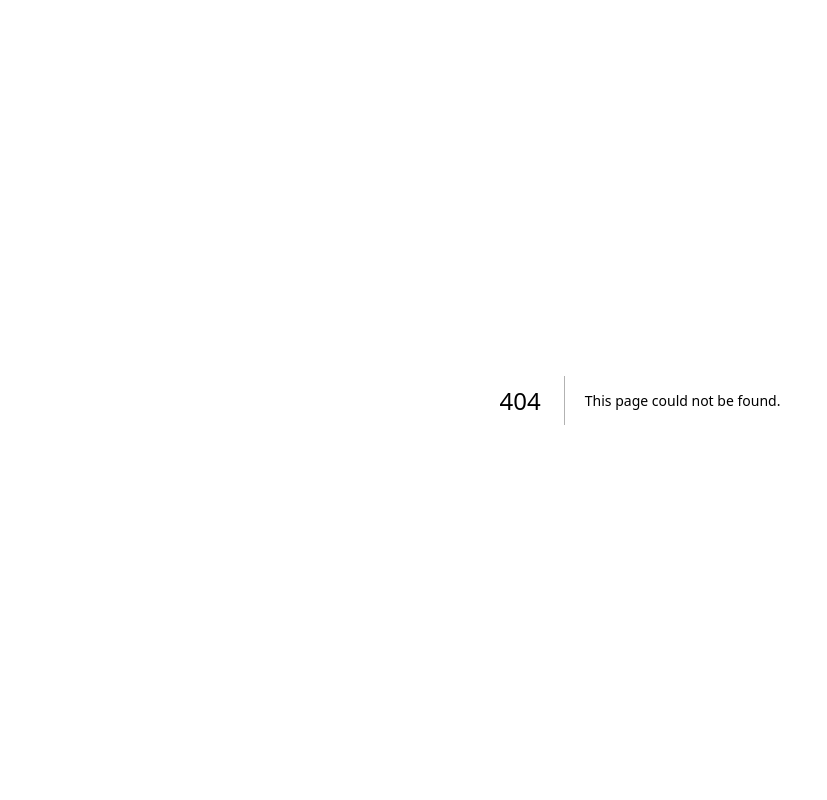
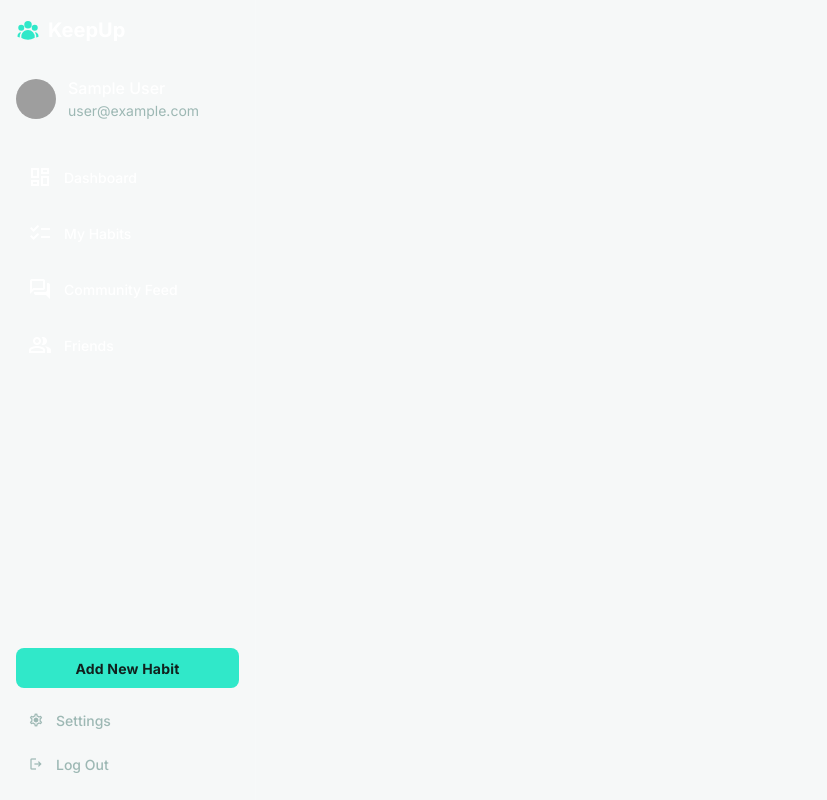
Before and after one commit to briehn/keepUp, a Next.js app: page /habit/add in a window 1280 px wide. Before the commit this address had no page. Shown: the whole page, without its empty margins (0-827 px from the left). Built offline with nearby package versions, Linux system fonts and the light colour scheme; no server answers; sample sign-in values are in the browser's storage; grey boxes are pictures that could not be loaded.

Commit message:
Sidebar is now a reusable component, created Add Habit url path

```diff
--- /dev/null
+++ b/src/components/Sidebar.tsx
@@ -0,0 +1,117 @@
+// src/components/dashboard/SideBar.tsx
+import Link from "next/link";
+import { useRouter } from "next/router";
+import { UserGroupIcon } from "@heroicons/react/24/solid";
+import SignOutButton from "@/components/SignOutButton";
+
+type UserInfo = {
+  name: string;
+  email: string;
+};
+
+type NavBar = {
+  icon: string;
+  title: string;
+  link: string;
+};
+
+const NavItems: NavBar[] = [
+  { icon: "dashboard", title: "Dashboard", link: "/dashboard" },
+  { icon: "checklist", title: "My Habits", link: "/" },
+  { icon: "forum", title: "Community Feed", link: "/" },
+  { icon: "group", title: "Friends", link: "/" },
+];
+
+type SideBarProps = {
+  user: UserInfo;
+};
+
+export default function SideBar({ user }: SideBarProps) {
+  const router = useRouter();
+
+  return (
+    <aside className="sticky top-0 flex h-screen w-64 flex-col border-r border-white/10 bg-background-light p-4 dark:bg-background-dark">
+      <div className="flex h-full flex-col justify-between">
+        {/* Top half */}
+        <div className="flex flex-col gap-8">
+          {/* Logo */}
+          <div className="flex items-center gap-2">
+            <UserGroupIcon
+              className="h-6 w-6 text-primary"
+              aria-hidden="true"
+            />
+            <h1 className="text-xl font-bold text-white">KeepUp</h1>
+          </div>
+
+          <div className="flex flex-col gap-4">
+            {/* User info */}
+            <div className="flex items-center gap-3">
+              <div
+                className="size-10 rounded-full bg-cover bg-center bg-no-repeat"
+                style={{
+                  backgroundImage:
+                    "url('https://lh3.googleusercontent.com/aida-public/AB6AXuCPbuQQuWIQsGJ6rjToQlq1iLl-yqk-Y5IcSjSbmkjYq3ox-5Ky5LeqMngd69YQnzoNn3RnW_tP5wM_RUNFJVMOjnVYooxkaZzc57xtMSqtHHD_LLBTulpsve4z828vOTjAqmUWPwudk1OOO66KslBjUkeMOWGKPZEmA4ex3YfV-UMF1qkc-uYcwOLIPsv2SBmqd-iDgk4xeuvhIn815uwgKIxMg6aj8IEcSg-yanzifkaivB1sOK1ENLkq7VOEo344zJ84i9LKp_Lf')",
+                }}
+              />
+              <div className="flex flex-col">
+                <h2 className="text-base font-medium leading-normal text-white">
+                  {user.name}
+                </h2>
+                <p className="text-sm font-normal leading-normal text-muted">
+                  {user.email}
+                </p>
+              </div>
+            </div>
+
+            {/* Nav */}
+            <nav className="mt-4 flex flex-col gap-2">
+              {NavItems.map((item) => {
+                const isActive = router.pathname === item.link;
+                const stateClasses = isActive
+                  ? "bg-subtle"
+                  : "hover:bg-subtle/50 transition-colors";
+
+                return (
+                  <Link
+                    key={item.title}
+                    href={item.link}
+                    className={`flex items-center gap-3 rounded-lg px-3 py-2 ${stateClasses}`}
+                  >
+                    <span className="font-material-symbols text-2xl text-white">
+                      {item.icon}
+                    </span>
+                    <p className="text-sm font-medium leading-normal text-white">
+                      {item.title}
+                    </p>
+                  </Link>
+                );
+              })}
+            </nav>
+          </div>
+        </div>
+
+        {/* Bottom half */}
+        <div className="flex flex-col gap-3">
+          <Link
+            href="/habit/add"
+            className="flex h-10 min-w-[84px] cursor-pointer items-center justify-center overflow-hidden rounded-lg bg-primary px-4 text-sm font-bold leading-normal tracking-[0.015em] text-background-dark transition-colors hover:bg-primary/90"
+          >
+            <span className="truncate">Add New Habit</span>
+          </Link>
+          <div className="flex flex-col gap-1">
+            <div className="flex cursor-pointer items-center gap-3 rounded-lg px-3 py-2 text-[#9db8b4] hover:bg-[#293836]/60 hover:text-white">
+              <span className="font-material-symbols">settings</span>
+              <p className="text-sm font-medium leading-normal">Settings</p>
+            </div>
+            <div className="flex cursor-pointer items-center gap-3 rounded-lg px-3 py-2 text-[#9db8b4] hover:bg-[#293836]/60 hover:text-white">
+              <span className="font-material-symbols">logout</span>
+              <p className="text-sm font-medium leading-normal">
+                <SignOutButton />
+              </p>
+            </div>
+          </div>
+        </div>
+      </div>
+    </aside>
+  );
+}
--- a/src/components/SignOutButton.tsx
+++ b/src/components/SignOutButton.tsx
@@ -6,9 +6,9 @@ export default function SignOutButton() {
   return (
     <button
       onClick={() => signOut({ callbackUrl: "/" })}
-      className="mt-4 px-4 py-2 bg-red-500 text-white rounded hover:bg-red-600"
+      className="cursor-pointer"
     >
-      Sign Out
+      Log Out
     </button>
   );
 }
--- a/src/pages/dashboard.tsx
+++ b/src/pages/dashboard.tsx
@@ -7,6 +7,9 @@ import Link from "next/link";
 import { Visibility } from "@/services/goal";
 import { UserGroupIcon } from "@heroicons/react/24/solid";
 import { useRouter } from "next/router";
+import SignOutButton from "@/components/SignOutButton";
+import SideBar from "@/components/Sidebar";
+
 
 type GoalProgress = { id: string; date: string };
 type GoalType = {
@@ -43,86 +46,43 @@ export default function Dashboard({ user, goals }: DashboardProps) {
   return (
     <>
       <div className="relative flex min-h-screen w-full font-display dark">
-        <div className="flex w-full>">
+        <div className="flex w-full">
           {/* Sidebar */}
-          <aside className="flex h-screen w-64 flex-col bg-background-light dark:bg-background-dark p-4 border-r border-white/10 sticky top-0">
-            <div className="flex h-full flex-col justify-between">
-              {/* Top Half (Logo, User Info, Nav Bar) */}
+          <SideBar user={user} />
+
+          {/* Main Content Area & Right Side Bar (Community Feed)*/}
+          <div className="flex flex-1">
+            <main className="flex-1 max-w-5xl p-8">
               <div className="flex flex-col gap-8">
-                <div className="flex items-center gap-2">
-                  <UserGroupIcon
-                    className="h-6 w-6 text-primary"
-                    aria-hidden="true"
-                  />
-                  <h1 className="text-xl font-bold text-white">KeepUp</h1>
-                </div>
-                <div className="flex flex-col gap-4">
-                  <div className="flex items-center gap-3">
-                    <div
-                      className="bg-center bg-no-repeat aspect-square bg-cover rounded-full size-10"
-                      style={{
-                        backgroundImage:
-                          "url('https://lh3.googleusercontent.com/aida-public/AB6AXuCPbuQQuWIQsGJ6rjToQlq1iLl-yqk-Y5IcSjSbmkjYq3ox-5Ky5LeqMngd69YQnzoNn3RnW_tP5wM_RUNFJVMOjnVYooxkaZzc57xtMSqtHHD_LLBTulpsve4z828vOTjAqmUWPwudk1OOO66KslBjUkeMOWGKPZEmA4ex3YfV-UMF1qkc-uYcwOLIPsv2SBmqd-iDgk4xeuvhIn815uwgKIxMg6aj8IEcSg-yanzifkaivB1sOK1ENLkq7VOEo344zJ84i9LKp_Lf')",
-                      }}
-                    >
-                      {/* Placeholder for user avatar */}
-                    </div>
-                    <div className="flex flex-col">
-                      <h2 className="text-white text-base font-medium leading-normal">
-                        {user.name}
-                      </h2>
-                      <p className="text-muted text-sm font-normal leading-normal">
-                        {user.email}
-                      </p>
-                    </div>
-                  </div>
-                  <nav className="flex flex-col gap-2 mt-4">
-                    {NavItems.map((item) => {
-                      const isActive = router.pathname === item.link;
-                      const stateClasses = isActive
-                        ? "bg-subtle"
-                        : "hover:bg-subtle/50 transition-colors";
-
-                      return (
-                        <Link
-                          key={item.title}
-                          className={`flex items-center gap-3 px-3 py-2 rounded-lg ${stateClasses}`}
-                          href={item.link}
-                        >
-                          <span className="font-material-symbols text-white text-2xl">
-                            {item.icon}
-                          </span>
-                          <p className="text-white text-sm font-medium leading-normal">
-                            {item.title}
-                          </p>
-                        </Link>
-                      );
-                    })}
-                  </nav>
-                </div>
-              </div>
-              {/* Bottom Half (Add New Habit Button) */}
-              <div className="flex flex-col gap-3">
-                <button className="flex min-w-[84px] cursor-pointer items-center justify-center overflow-hidden rounded-lg h-10 px-4 bg-primary text-background-dark text-sm font-bold leading-normal tracking-[0.015em] hover:bg-primary/90 transition-colors">
-                  <span className="truncate">Add New Habit</span>
-                </button>
-                <div className="flex flex-col gap-1">
-                  <div className="flex items-center gap-3 px-3 py-2 cursor-pointer rounded-lg text-[#9db8b4] hover:text-white hover:bg-[#293836]/60">
-                    <span className="font-material-symbols">settings</span>
-                    <p className="text-sm font-medium leading-normal">
-                      Settings
+                <header className="flex flex-wrap justify-between items-center gap-3">
+                  <div className="flex flex-col gap-1">
+                    <p className="text-white text-4xl font-black leading-tight tracking-[-0.033em]">
+                      Good Morning, {user.name.split(" ")[0]}!
+                    </p>
+                    <p className="text-muted text-base font-normal leading-normal">
+                      {new Date().toLocaleDateString("en-US", {
+                        weekday: "long",
+                        month: "long",
+                        day: "numeric",
+                      })}
                     </p>
                   </div>
-                  <div className="flex items-center gap-3 px-3 py-2 cursor-pointer rounded-lg text-[#9db8b4] hover:text-white hover:bg-[#293836]/60">
-                    <span className="font-material-symbols">logout</span>
-                    <p className="text-sm font-medium leading-normal">
-                      Log Out
-                    </p>
-                  </div>
-                </div>
+                  <button className="flex min-w-[84px] cursor-pointer items-center justify-center overflow-hidden rounded-lg h-10 px-4 bg-subtle text-white text-sm font-bold leading-normal tracking-[0.015em] hover:bg-white/20 transition-colors">
+                    <span className="truncate">Weekly Report</span>
+                  </button>
+                </header>
+                <section>
+                  <h2 className="text-white text-[22px] font-bold leading-tight tracking-[-0.015em] pb-3">
+                    {" "}
+                    Today's Habits
+                  </h2>
+                </section>
               </div>
-            </div>
-          </aside>
+            </main>
+            <aside className="w-80 border-l border-white/10 p-6 h-screen sticky top-0 overflow-y-auto">
+                      <h2 className="text-white text-[22px] font-bold leading-tight tracking-[-0.015em] mb-4">Community Feed</h2>
+            </aside>
+          </div>
         </div>
       </div>
     </>
--- /dev/null
+++ b/src/pages/habit/add.tsx
@@ -0,0 +1,45 @@
+// src/pages/habit/add.tsx
+import type { GetServerSideProps, NextPage } from "next";
+import { getServerSession } from "next-auth";
+import { authOptions } from "../api/auth/[...nextauth]";
+import Sidebar from "@/components/Sidebar";
+
+type UserInfo = {
+  name: string;
+  email: string;
+};
+
+type HabitProps = {
+  user: UserInfo;
+};
+
+const AddHabit: NextPage<HabitProps> = ({ user }) => {
+  return (
+    <div className="relative flex h-auto min-h-screen w-full flex-col bg-background-light dark:bg-background-dark group/design-root overflow-x-hidden">
+      <Sidebar user={user} />
+
+        {/* Add-habit UI here */}
+    </div>
+  );
+};
+
+export default AddHabit;
+
+export const getServerSideProps: GetServerSideProps = async (ctx) => {
+  const session = await getServerSession(ctx.req, ctx.res, authOptions);
+
+  if (!session?.user?.email) {
+    return {
+      redirect: { destination: "/api/auth/signin", permanent: false },
+    };
+  }
+
+  return {
+    props: {
+      user: {
+        name: session.user.name ?? "",
+        email: session.user.email,
+      },
+    },
+  };
+};
```
